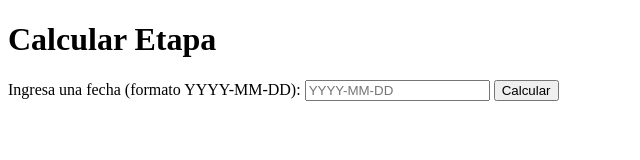
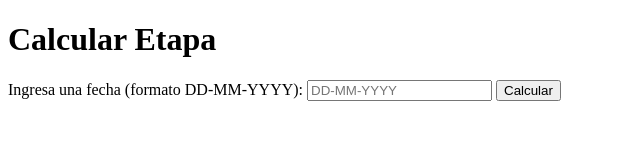
Before and after one commit to Softpagename/preprietapas, a plain HTML site: page index.html in a window 1280 px wide. Shown: the full height of the page, 0-640 px from the left. Drawn offline with Linux system fonts and the light colour scheme.

Commit message:
Update index.html
Ultim

```diff
--- a/index.html
+++ b/index.html
@@ -8,8 +8,8 @@
 </head>
 <body>
     <h1>Calcular Etapa</h1>
-    <label for="fechaConsulta">Ingresa una fecha (formato YYYY-MM-DD):</label>
-    <input type="text" id="fechaConsulta" placeholder="YYYY-MM-DD">
+    <label for="fechaConsulta">Ingresa una fecha (formato DD-MM-YYYY):</label>
+    <input type="text" id="fechaConsulta" placeholder="DD-MM-YYYY">
     <button onclick="mostrarResultado()">Calcular</button>
 
     <p id="resultado"></p>
```
